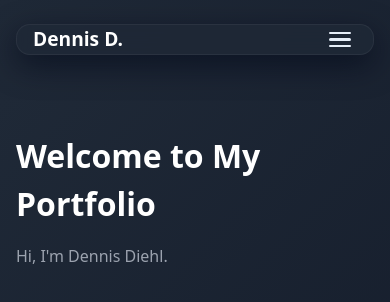
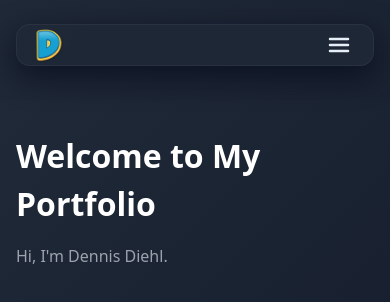
Before and after one commit to Dennis-Diehl/PortfolioWebsite, a React (Vite) app: page / in a window 390 px wide. Shown: the top 302 px of the page. Built offline with nearby package versions, Linux system fonts and the light colour scheme.

Commit message:
- no transform effect for mobile version - mobile version: hamburger / X button working now - D Logo for Starting page instead of name - navbar aligned with content container

```diff
--- a/index.html
+++ b/index.html
@@ -2,7 +2,7 @@
 <html lang="en">
   <head>
     <meta charset="UTF-8" />
-    <link rel="icon" type="image/svg+xml" href="/vite.svg" />
+    <link rel="icon" type="image/svg+xml" href="/src/assets/images/Logo_D.png" />
     <meta name="viewport" content="width=device-width, initial-scale=1.0" />
     <title>portfoliowebsite</title>
   </head>
--- a/src/App.css
+++ b/src/App.css
@@ -7,7 +7,7 @@
 }
 
 .page-container {
-  max-width: 1200px;
+  max-width: 1100px;
   margin: 0 auto;
 }
 
--- a/src/components/Navbar/Navbar.css
+++ b/src/components/Navbar/Navbar.css
@@ -41,12 +41,30 @@
   color: #fff;
   text-decoration: none;
   transition: color 0.2s ease, transform 0.2s ease;
+  transition: transform 0.2s ease;
   display: inline-block;
+  height: 40px;  /* Logo container height */
 }
 
+
 .navbar-home:hover {
+  transform: translateY(-3px);  /* Subtle lift effect */
   color: #9dd0ff;
-  transform: translateY(-3px);  /* Subtle lift effect */
+}
+
+/* Logo Image Styling */
+.navbar-logo-img {
+  height: 100%;           /* Fill the container */
+  width: auto;            /* Keep aspect ratio */
+  object-fit: contain;    /* Fit image inside container */
+  transition: filter 0.2s ease, transform 0.2s ease;
+  display: block;         /* Remove inline spacing */
+  transform-origin: center; /* Zoom from center instead of top */
+}
+
+.navbar-home:hover .navbar-logo-img {
+  filter: brightness(1.1);  /* Slightly brighter on hover */
+  transform: scale(1.10);   /* Zoom effect - 10% larger */
 }
 
 /* ===== NAVIGATION MENU (Desktop Layout) ===== */
@@ -76,37 +94,23 @@
   transform: translateY(-3px); /* Lift effect - moves up */
 }
 
-/* ===== HAMBURGER MENU BUTTON ===== */
+/* ===== MENU TOGGLE BUTTON ===== */
 .hamburger {
   display: none;             /* Hidden on desktop */
-  flex-direction: column;
   cursor: pointer;
   background: transparent;
   border: none;
   padding: 0.4rem;
-  gap: 4px;
+  color: #e6eef8;
+  transition: color 0.2s ease;
 }
 
-.hamburger span {
-  width: 22px;
-  height: 2.5px;
-  background-color: #e6eef8;
-  border-radius: 2px;
-  transition: transform 0.25s ease, opacity 0.25s ease;
-  display: block;
+.hamburger:hover {
+  color: #9dd0ff;  /* Lighter blue on hover */
 }
 
-/* Hamburger animation: transform into X shape */
-.hamburger.active span:nth-child(1) {
-  transform: rotate(45deg) translate(3px, 3px);
-}
-
-.hamburger.active span:nth-child(2) {
-  opacity: 0;  /* Middle line disappears */
-}
-
-.hamburger.active span:nth-child(3) {
-  transform: rotate(-45deg) translate(3px, -3px);
+.hamburger svg {
+  display: block;
 }
 
 /* ============================================
@@ -116,6 +120,10 @@
   /* Show hamburger button on mobile */
   .hamburger {
     display: flex;
+  }
+
+  .navbar-home:hover {
+    transform: none;  /* Disable lift effect on mobile */
   }
 
   /* Mobile menu: hidden by default, dropdown below island */
@@ -142,6 +150,10 @@
     padding: 0.5rem 0;
   }
 
+  .nav-link:hover {
+    transform: none;  /* Disable lift effect on mobile */
+  }
+
   .nav-item {
     padding: 0.9rem 1.25rem;
     border-bottom: 1px solid rgba(255, 255, 255, 0.03);
--- a/src/components/Navbar/Navbar.tsx
+++ b/src/components/Navbar/Navbar.tsx
@@ -19,19 +19,32 @@ function Navbar() {
       <div className="navbar-container">
         {/* Logo / Brand - Link to home */}
         <Link to="/" className="navbar-home">
-          Dennis D.
+          <img
+            src="/src/assets/images/Logo_D.png"
+            alt="Dennis Starting Page"
+            className="navbar-logo-img"
+          />
         </Link>
 
-        {/* Hamburger Menu Button - Only visible on mobile devices */}
+        {/* Menu Toggle Button - Shows hamburger (☰) closed, X (✕) when open */}
         <button
-          className={`hamburger ${isOpen ? 'active' : ''}`}
+          className="hamburger"
           onClick={() => setIsOpen(!isOpen)}
           aria-label={isOpen ? 'Close menu' : 'Open menu'}
           aria-expanded={isOpen}
         >
-          <span />
-          <span />
-          <span />
+          {isOpen ? (
+            <svg viewBox="0 0 24 24" width="24" height="24" fill="none" stroke="currentColor" strokeWidth="2.5">
+                <line x1="3" y1="3" x2="21" y2="21" strokeLinecap="round" />
+                <line x1="21" y1="3" x2="3" y2="21" strokeLinecap="round" />
+            </svg>
+            ) : (
+                <svg viewBox="0 0 24 24" width="24" height="24" fill="none" stroke="currentColor" strokeWidth="2.5">
+                <line x1="3" y1="6" x2="21" y2="6" strokeLinecap="round" />
+                <line x1="3" y1="12" x2="21" y2="12" strokeLinecap="round" />
+                <line x1="3" y1="18" x2="21" y2="18" strokeLinecap="round" />
+                </svg>
+            )}
         </button>
 
         {/* Navigation Links - Desktop: horizontal, Mobile: dropdown */}
```
Also changed, not shown: src/assets/images/Logo_D.png (added).
